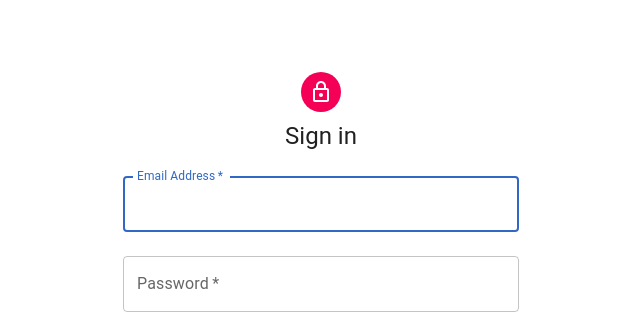
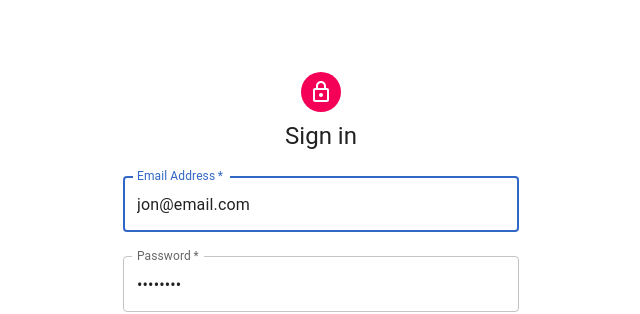
Before and after one commit to i-zokirov/taskboard, a React (Create React App) app in the folder frontend/: page /login in a window 1280 px wide. Shown: the top 314 px of the page, without its empty margins (319-959 px from the left). Built offline with nearby package versions, Linux system fonts and the light colour scheme; no server answers.

Commit message:
prepopulated login screen credentials

```diff
--- a/frontend/src/screens/LoginScreen.tsx
+++ b/frontend/src/screens/LoginScreen.tsx
@@ -20,8 +20,8 @@ import { UserLoginValues } from "../interfaces";
 import { Alert } from "@mui/material";
 
 const initialValues: UserLoginValues = {
-    email: "",
-    password: "",
+    email: "jon@email.com",
+    password: "12345678",
     rememberUser: false,
 };
 const validationSchema = yup.object({
```
Also changed, not shown: 1 other file (tests, documents, lock files or other folders).
